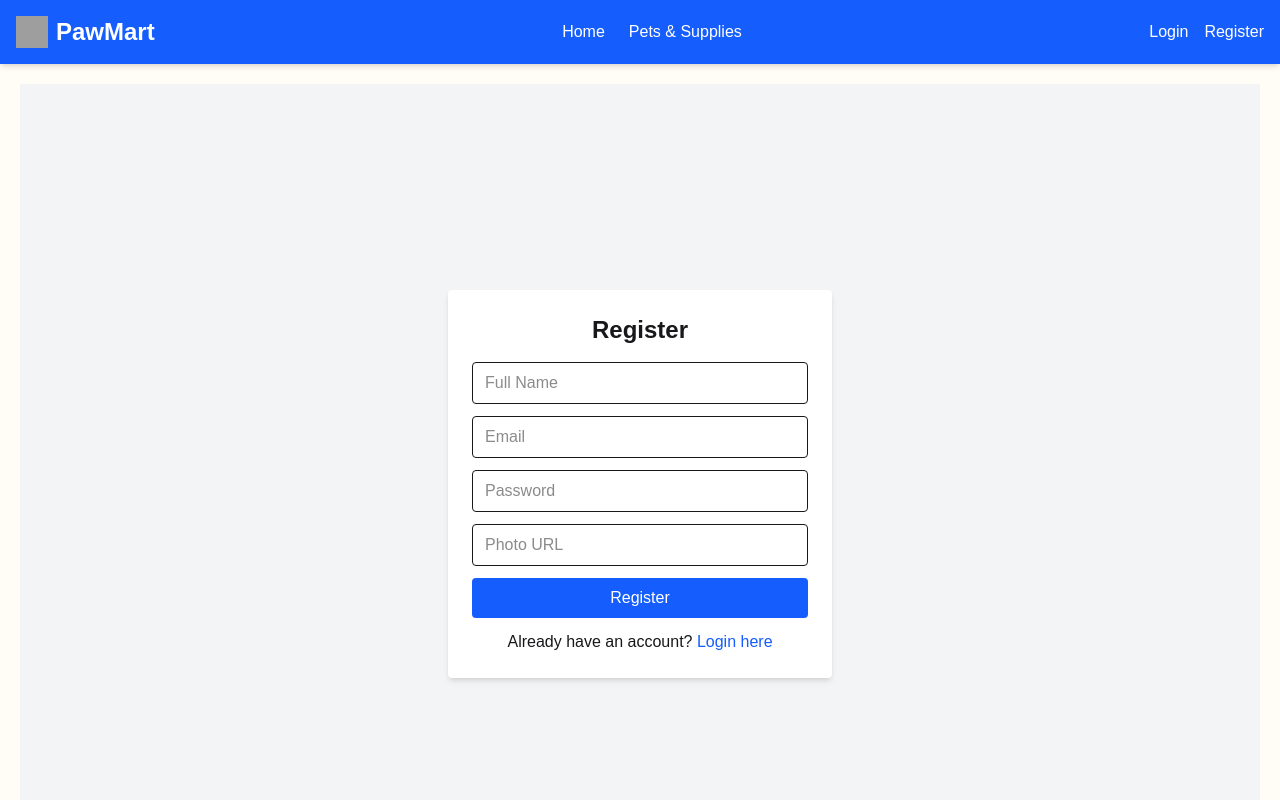
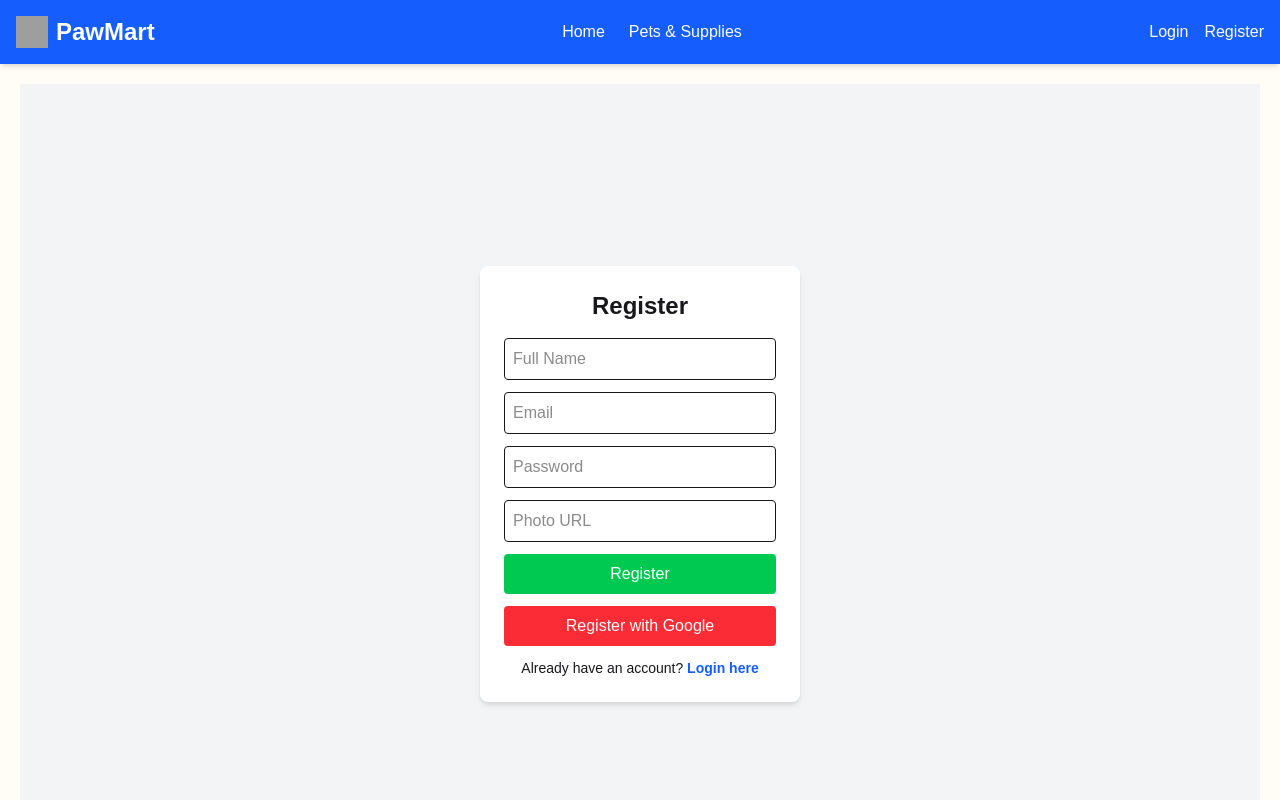
Before and after one commit to ghostarafat/assignment10-client, a React (Vite) app: page /register in a window 1280 px wide. Shown: the top 800 px of the page. Built offline with nearby package versions, Linux system fonts and the light colour scheme; no server answers; grey boxes are pictures that could not be loaded.

Commit message:
google authentication, login before-after and register functionality added

```diff
--- a/src/pages/AddListing.jsx
+++ b/src/pages/AddListing.jsx
@@ -28,7 +28,7 @@ const AddListing = () => {
 
     const payload = {
       ...formData,
-      email: user.email, // current user's email
+      email: user.email,
     };
 
     try {
--- a/src/pages/Home.jsx
+++ b/src/pages/Home.jsx
@@ -1,14 +1,12 @@
 import React, { useEffect, useState } from "react";
 import { Link } from "react-router-dom";
-import axios from "axios"; // For API call to fetch listings
-
+import axios from "axios";
 const Home = () => {
   const [listings, setListings] = useState([]);
 
   useEffect(() => {
-    // Fetch latest 6 listings from server
     axios
-      .get("http://localhost:5000/listings?limit=6") // adjust URL according to your server
+      .get("http://localhost:5000/listings?limit=6")
       .then((res) => setListings(res.data))
       .catch((err) => console.log(err));
   }, []);
--- a/src/pages/Login.jsx
+++ b/src/pages/Login.jsx
@@ -1,64 +1,78 @@
-import React, { useContext, useState } from "react";
+// src/pages/Login.jsx
+import { useContext, useState } from "react";
+import { AuthContext } from "../providers/AuthProvider";
 import { Link, useNavigate } from "react-router-dom";
-import { AuthContext } from "../providers/AuthProvider";
-import { toast } from "react-hot-toast";
+import toast from "react-hot-toast";
 
-const Login = () => {
-  const { loginUser } = useContext(AuthContext);
+export default function Login() {
+  const { loginUser, googleLogin } = useContext(AuthContext);
   const navigate = useNavigate();
+  const [error, setError] = useState("");
 
-  const [email, setEmail] = useState("");
-  const [password, setPassword] = useState("");
-
-  const handleSubmit = (e) => {
+  const handleLogin = (e) => {
     e.preventDefault();
+    const email = e.target.email.value;
+    const password = e.target.password.value;
 
     loginUser(email, password)
       .then(() => {
-        toast.success("Login successful!");
+        toast.success("Login Successful!");
         navigate("/");
       })
-      .catch((error) => toast.error(error.message));
+      .catch(() => setError("Invalid email or password"));
+  };
+
+  const handleGoogleLogin = () => {
+    googleLogin()
+      .then(() => {
+        toast.success("Google Login Successful!");
+        navigate("/");
+      })
+      .catch(() => toast.error("Google login failed"));
   };
 
   return (
-    <div className="min-h-screen flex items-center justify-center bg-gray-100">
+    <div className="flex justify-center items-center h-screen bg-gray-100">
       <form
-        onSubmit={handleSubmit}
-        className="bg-white p-6 rounded shadow-md w-full max-w-sm"
+        onSubmit={handleLogin}
+        className="bg-white p-6 rounded-lg shadow-md w-80"
       >
         <h2 className="text-2xl font-bold mb-4 text-center">Login</h2>
         <input
           type="email"
+          name="email"
           placeholder="Email"
-          value={email}
-          onChange={(e) => setEmail(e.target.value)}
           required
-          className="w-full mb-3 px-3 py-2 border rounded"
+          className="border w-full p-2 mb-3 rounded"
         />
         <input
           type="password"
+          name="password"
           placeholder="Password"
-          value={password}
-          onChange={(e) => setPassword(e.target.value)}
           required
-          className="w-full mb-3 px-3 py-2 border rounded"
+          className="border w-full p-2 mb-3 rounded"
         />
         <button
           type="submit"
-          className="w-full bg-blue-600 text-white py-2 rounded hover:bg-blue-700 transition"
+          className="bg-blue-500 text-white w-full py-2 rounded hover:bg-blue-600"
         >
           Login
         </button>
-        <p className="mt-3 text-center">
-          Don't have an account?{" "}
-          <Link to="/register" className="text-blue-600 hover:underline">
+        <button
+          type="button"
+          onClick={handleGoogleLogin}
+          className="bg-red-500 text-white w-full py-2 rounded mt-3 hover:bg-red-600"
+        >
+          Login with Google
+        </button>
+        {error && <p className="text-red-500 text-center mt-2">{error}</p>}
+        <p className="text-center mt-3 text-sm">
+          Don’t have an account?{" "}
+          <Link to="/register" className="text-blue-600 font-semibold">
             Register here
           </Link>
         </p>
       </form>
     </div>
   );
-};
-
-export default Login;
+}
--- a/src/pages/Register.jsx
+++ b/src/pages/Register.jsx
@@ -1,94 +1,97 @@
-import React, { useContext, useState } from "react";
+import { useContext, useState } from "react";
+import { AuthContext } from "../providers/AuthProvider";
 import { Link, useNavigate } from "react-router-dom";
-import { AuthContext } from "../providers/AuthProvider";
-import { toast } from "react-hot-toast";
+import toast from "react-hot-toast";
 
-const Register = () => {
-  const { registerUser } = useContext(AuthContext);
+export default function Register() {
+  const { registerUser, googleLogin } = useContext(AuthContext);
   const navigate = useNavigate();
+  const [error, setError] = useState("");
 
-  const [name, setName] = useState("");
-  const [email, setEmail] = useState("");
-  const [password, setPassword] = useState("");
-  const [photoURL, setPhotoURL] = useState("");
+  const handleRegister = async (e) => {
+    e.preventDefault();
+    const name = e.target.name.value;
+    const email = e.target.email.value;
+    const password = e.target.password.value;
+    const photoURL = e.target.photoURL.value;
 
-  const handleSubmit = (e) => {
-    e.preventDefault();
+    if (!/[A-Z]/.test(password)) return setError("At least 1 uppercase letter");
+    if (!/[a-z]/.test(password)) return setError("At least 1 lowercase letter");
+    if (password.length < 6) return setError("Minimum 6 characters required");
 
-    if (!/[A-Z]/.test(password)) {
-      toast.error("Password must contain at least 1 uppercase letter");
-      return;
+    try {
+      await registerUser(name, email, password, photoURL);
+      toast.success("Registration Successful!");
+      navigate("/");
+    } catch {
+      setError("Registration failed");
     }
-    if (!/[a-z]/.test(password)) {
-      toast.error("Password must contain at least 1 lowercase letter");
-      return;
-    }
-    if (password.length < 6) {
-      toast.error("Password must be at least 6 characters long");
-      return;
-    }
+  };
 
-    registerUser(email, password)
+  const handleGoogleLogin = () => {
+    googleLogin()
       .then(() => {
-        toast.success("Registration successful!");
+        toast.success("Google Login Successful!");
         navigate("/");
       })
-      .catch((error) => toast.error(error.message));
+      .catch(() => toast.error("Google login failed"));
   };
 
   return (
-    <div className="min-h-screen flex items-center justify-center bg-gray-100">
+    <div className="flex justify-center items-center h-screen bg-gray-100">
       <form
-        onSubmit={handleSubmit}
-        className="bg-white p-6 rounded shadow-md w-full max-w-sm"
+        onSubmit={handleRegister}
+        className="bg-white p-6 rounded-lg shadow-md w-80"
       >
         <h2 className="text-2xl font-bold mb-4 text-center">Register</h2>
         <input
           type="text"
+          name="name"
           placeholder="Full Name"
-          value={name}
-          onChange={(e) => setName(e.target.value)}
           required
-          className="w-full mb-3 px-3 py-2 border rounded"
+          className="border w-full p-2 mb-3 rounded"
         />
         <input
           type="email"
+          name="email"
           placeholder="Email"
-          value={email}
-          onChange={(e) => setEmail(e.target.value)}
           required
-          className="w-full mb-3 px-3 py-2 border rounded"
+          className="border w-full p-2 mb-3 rounded"
         />
         <input
           type="password"
+          name="password"
           placeholder="Password"
-          value={password}
-          onChange={(e) => setPassword(e.target.value)}
           required
-          className="w-full mb-3 px-3 py-2 border rounded"
+          className="border w-full p-2 mb-3 rounded"
         />
         <input
           type="text"
+          name="photoURL"
           placeholder="Photo URL"
-          value={photoURL}
-          onChange={(e) => setPhotoURL(e.target.value)}
-          className="w-full mb-3 px-3 py-2 border rounded"
+          className="border w-full p-2 mb-3 rounded"
         />
         <button
           type="submit"
-          className="w-full bg-blue-600 text-white py-2 rounded hover:bg-blue-700 transition"
+          className="bg-green-500 text-white w-full py-2 rounded hover:bg-green-600"
         >
           Register
         </button>
-        <p className="mt-3 text-center">
+        <button
+          type="button"
+          onClick={handleGoogleLogin}
+          className="bg-red-500 text-white w-full py-2 rounded mt-3 hover:bg-red-600"
+        >
+          Register with Google
+        </button>
+        {error && <p className="text-red-500 text-center mt-2">{error}</p>}
+        <p className="text-center mt-3 text-sm">
           Already have an account?{" "}
-          <Link to="/login" className="text-blue-600 hover:underline">
+          <Link to="/login" className="text-blue-600 font-semibold">
             Login here
           </Link>
         </p>
       </form>
     </div>
   );
-};
-
-export default Register;
+}
--- a/src/providers/AuthProvider.jsx
+++ b/src/providers/AuthProvider.jsx
@@ -1,23 +1,29 @@
-import React, { createContext, useEffect, useState } from "react";
+import { createContext, useEffect, useState } from "react";
 import {
   getAuth,
   onAuthStateChanged,
+  createUserWithEmailAndPassword,
   signInWithEmailAndPassword,
-  createUserWithEmailAndPassword,
+  signInWithPopup,
+  GoogleAuthProvider,
   signOut,
+  updateProfile,
 } from "firebase/auth";
 import app from "../firebase/firebase.config";
 
 export const AuthContext = createContext(null);
 const auth = getAuth(app);
+const googleProvider = new GoogleAuthProvider();
 
 const AuthProvider = ({ children }) => {
   const [user, setUser] = useState(null);
   const [loading, setLoading] = useState(true);
 
-  const registerUser = (email, password) => {
+  const registerUser = async (name, email, password, photoURL) => {
     setLoading(true);
-    return createUserWithEmailAndPassword(auth, email, password);
+    const result = await createUserWithEmailAndPassword(auth, email, password);
+    await updateProfile(result.user, { displayName: name, photoURL });
+    setUser({ ...result.user });
   };
 
   const loginUser = (email, password) => {
@@ -25,7 +31,12 @@ const AuthProvider = ({ children }) => {
     return signInWithEmailAndPassword(auth, email, password);
   };
 
-  const logoutUser = () => {
+  const googleLogin = () => {
+    setLoading(true);
+    return signInWithPopup(auth, googleProvider);
+  };
+
+  const logout = () => {
     setLoading(true);
     return signOut(auth);
   };
@@ -38,7 +49,15 @@ const AuthProvider = ({ children }) => {
     return () => unsubscribe();
   }, []);
 
-  const authInfo = { user, loading, registerUser, loginUser, logoutUser };
+  const authInfo = {
+    user,
+    loading,
+    registerUser,
+    loginUser,
+    googleLogin,
+    logout,
+  };
+
   return (
     <AuthContext.Provider value={authInfo}>{children}</AuthContext.Provider>
   );
```
